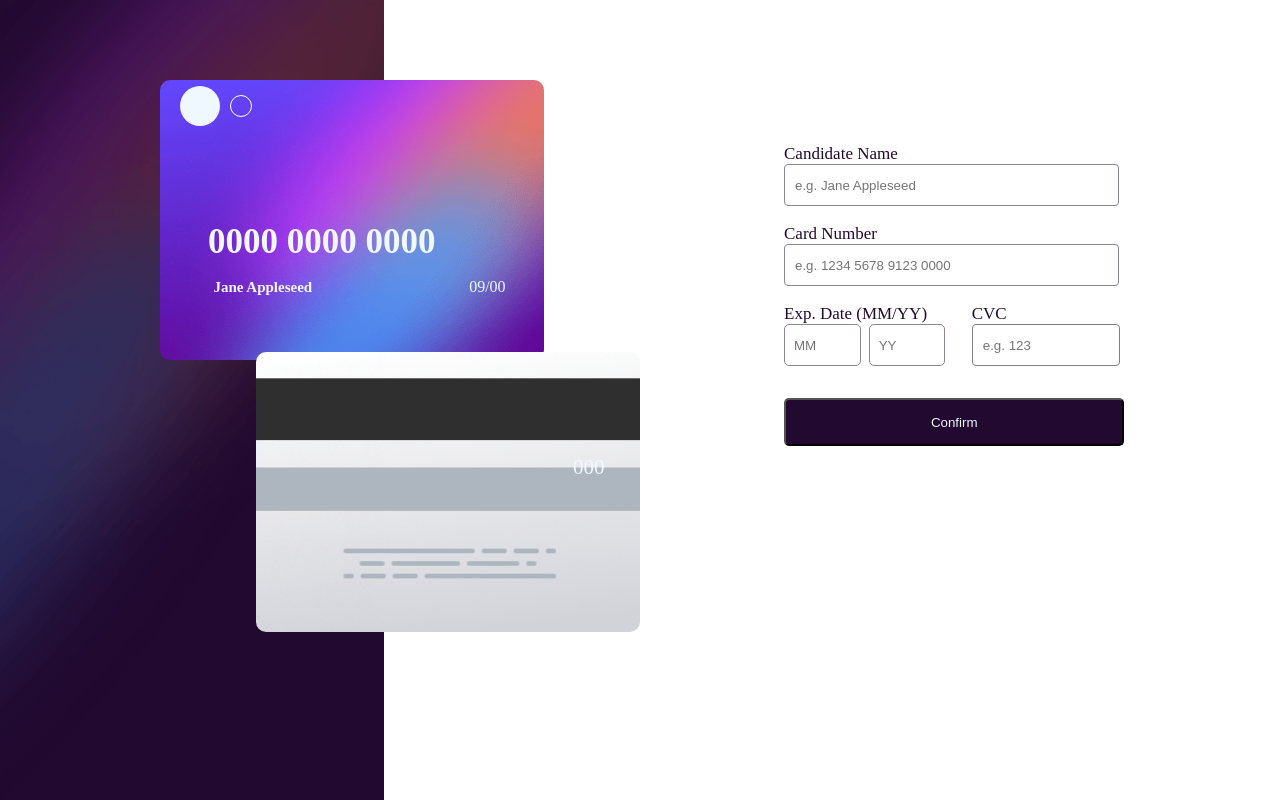
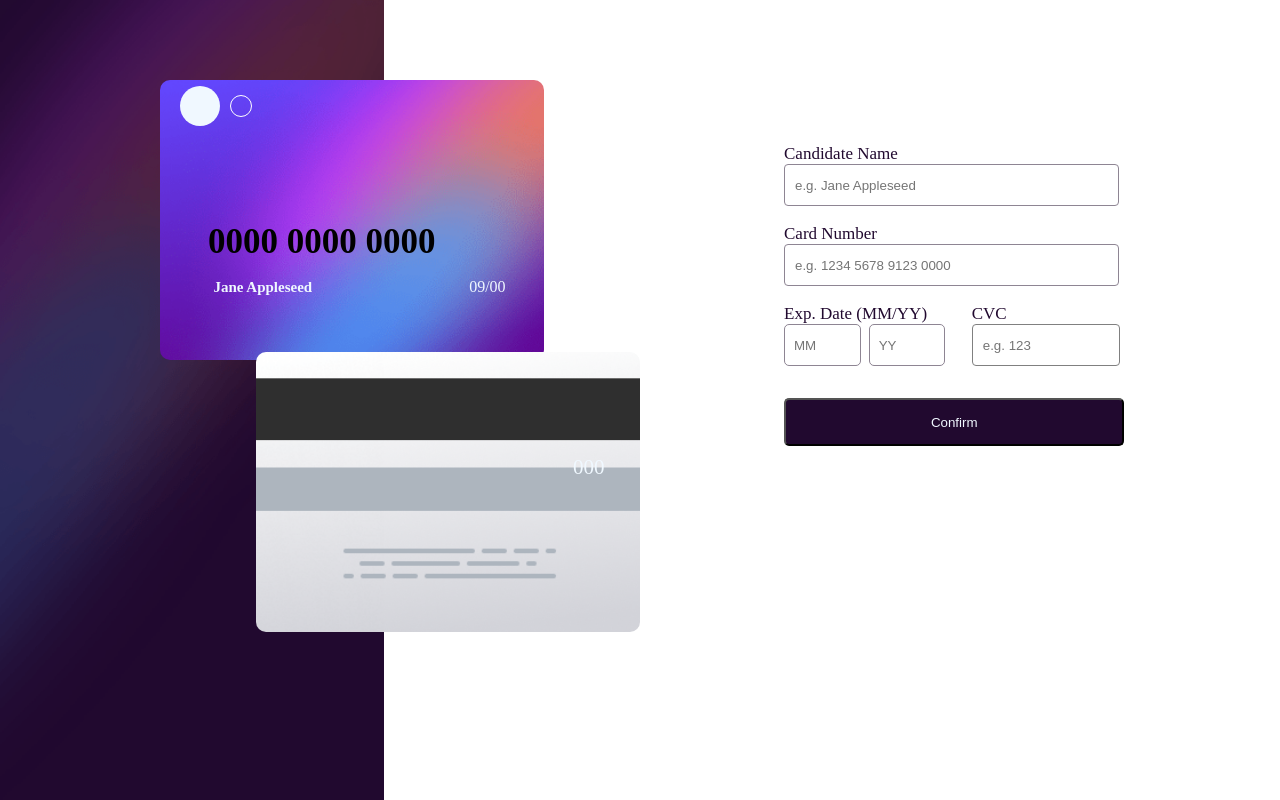
Before and after one commit to ketchanji/Interactive-card-details-form, a plain HTML site: page index.html in a window 1280 px wide. Drawn offline with Linux system fonts and the light colour scheme.

Commit message:
first commit

```diff
--- a/index.html
+++ b/index.html
@@ -20,7 +20,7 @@
             <div id="hi"></div>
           </div>
           <div class="heading">
-            <h1>0000 0000 0000</h1>
+            <h1 style="color: black;">0000 0000 0000</h1>
           </div>
           <div class="name">
             <h1>Jane Appleseed</h1>
```
